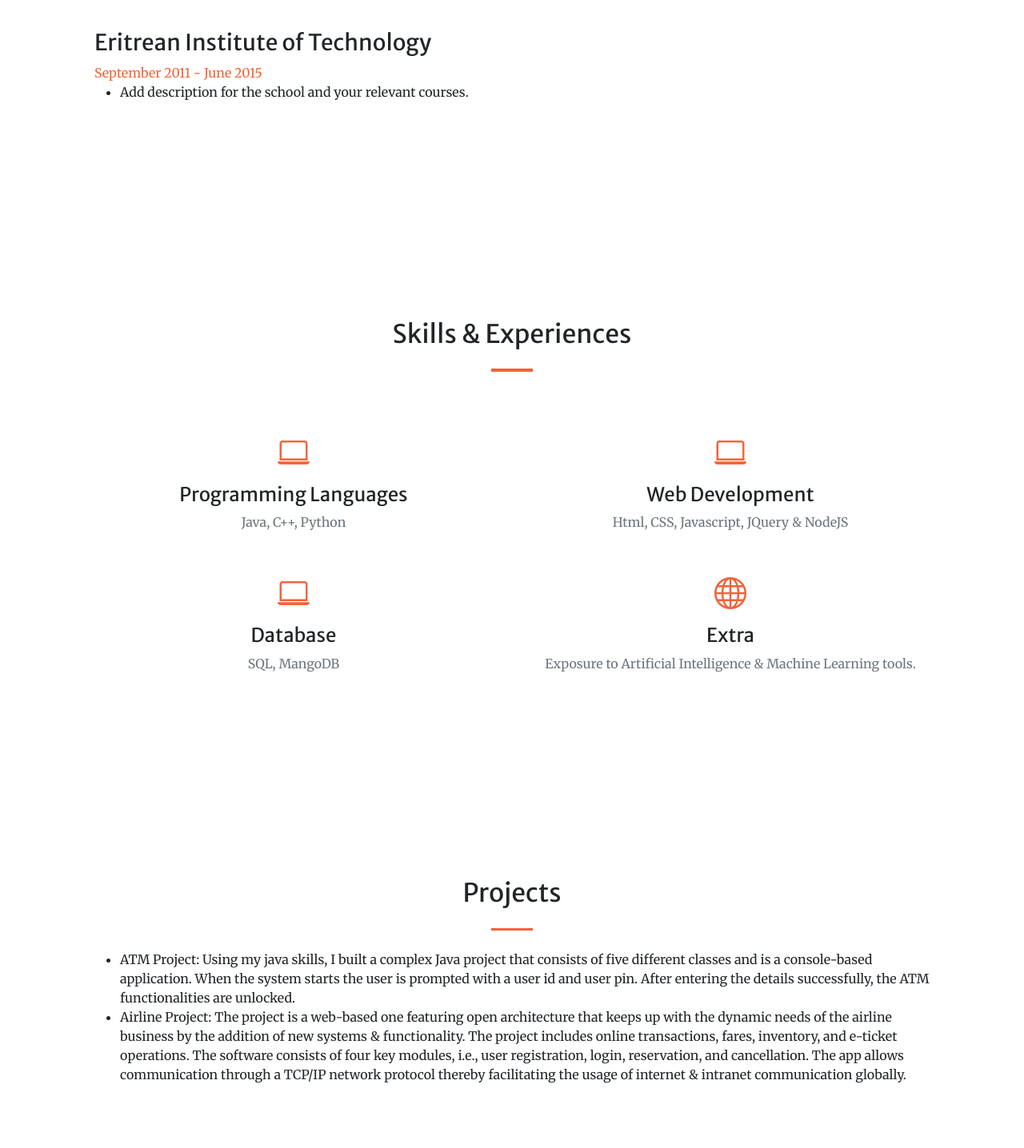
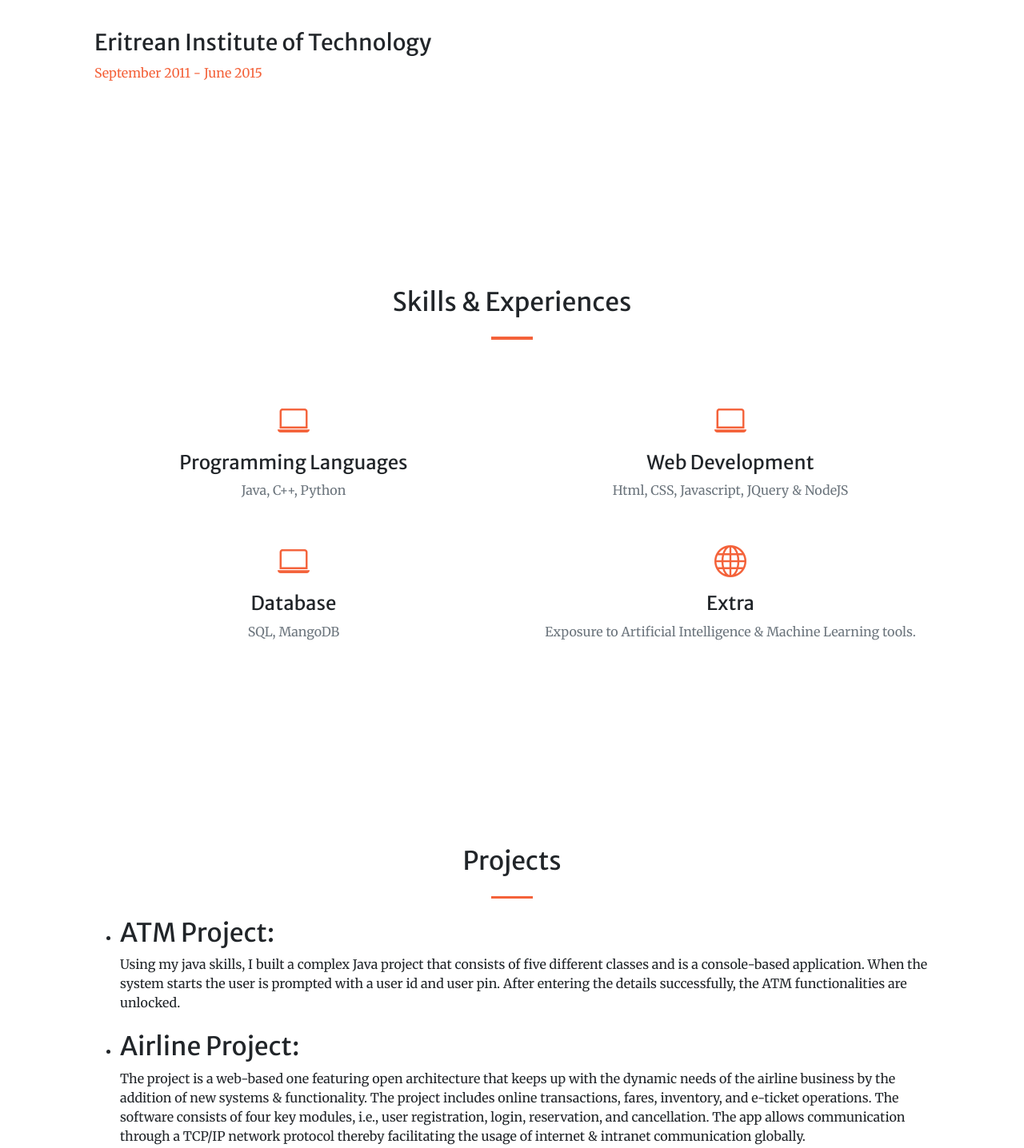
Before and after one commit to efema/efema.github.io, a plain HTML site: page index.html in a window 1280 px wide. Shown: the part 1871-3307 px from the top of the page at 80% size. Drawn offline with nearby package versions, Linux system fonts and the light colour scheme.

Commit message:
Update index.html

```diff
--- a/index.html
+++ b/index.html
@@ -88,11 +88,7 @@
                 <br>
                 <h3> <i class="fa-solid fa-book"></i>Eritrean Institute of Technology</h3>
                 <div class="flex-shrink-0"><span class="text-primary">September 2011 - June 2015</span></div>
-                <ul>
-                    <li>
-                        Add description for the school and your relevant courses.
-                    </li>
-                </ul>
+
 
 
             </div>
@@ -142,11 +138,15 @@
                 <h2 class="text-center mt-0"> <i class="fa-solid fa-book"></i> Projects</h2>
                 <hr class="divider" />
                 <ul>
-                    <li>ATM Project: Using my java skills, I built a complex Java project that consists
+                    <li> <h2>ATM Project:</h2>
+                        Using my java skills, I built a complex Java project that consists
                         of five different classes and is a console-based application. When the system starts
                         the user is prompted with a user id and user pin. After entering the details successfully,
                         the ATM functionalities are unlocked.</li>
-                    <li>Airline Project:
+                    <br>
+
+                    <li> <h2>Airline Project:</h2>
+
 
                         The project is a web-based one featuring open architecture that keeps up with the dynamic needs of the airline business by the addition of new systems & functionality. The project includes online transactions, fares, inventory, and e-ticket operations.
                         The software consists of four key modules, i.e., user registration, login, reservation, and cancellation. The app allows communication through a TCP/IP network protocol thereby facilitating the usage of internet & intranet communication globally.</li>
```
